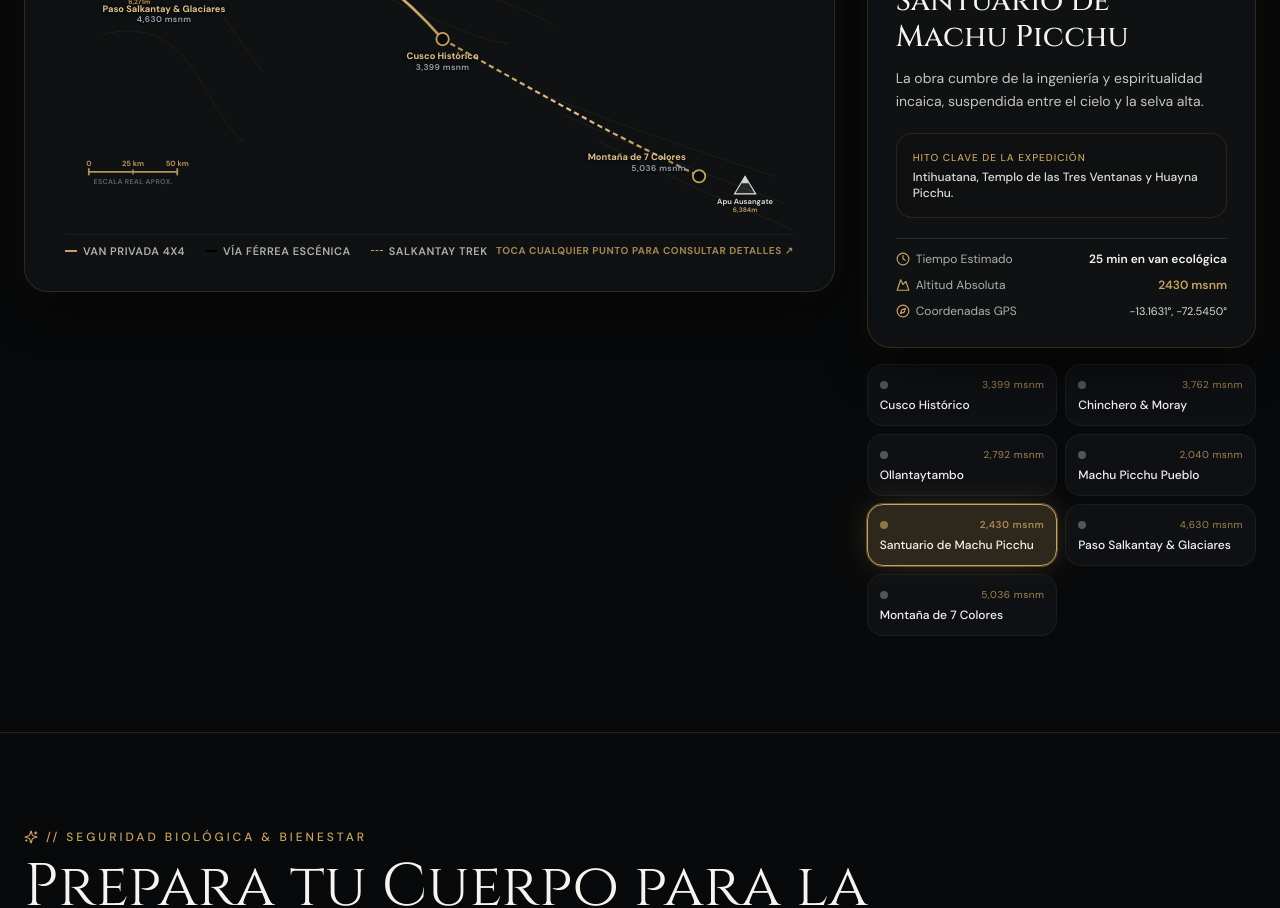
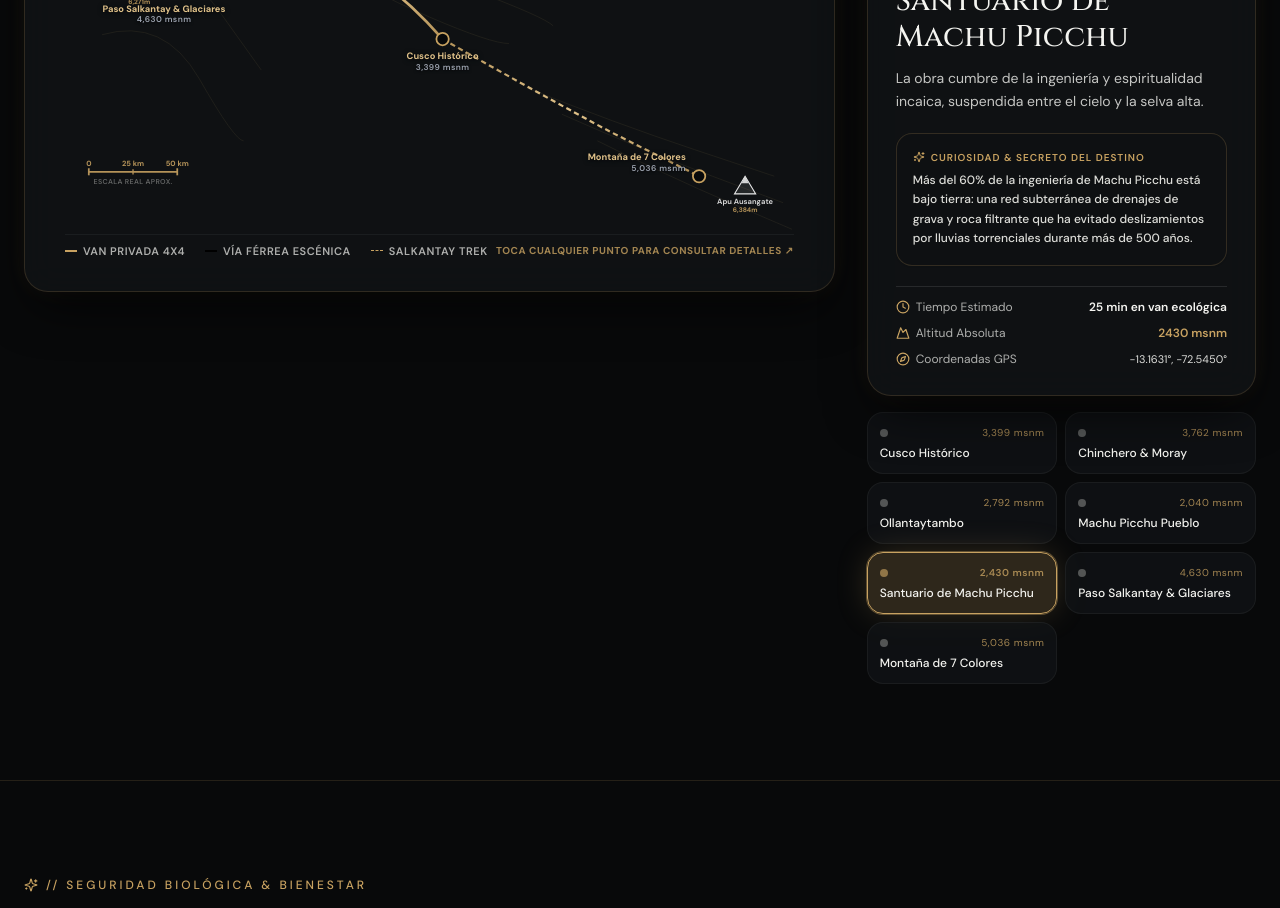
Before and after one commit to MFC224/qorikancha-cusco-luxury-tourism, a Next.js app: page / in a window 1280 px wide. Shown: the part 5500-6408 px from the top of the page. Built offline with nearby package versions, Linux system fonts and the light colour scheme.

Commit message:
feat: replace generic milestone with fascinating destination curiosities and traveler secrets

```diff
--- a/src/components/sections/InteractiveMap.tsx
+++ b/src/components/sections/InteractiveMap.tsx
@@ -616,11 +616,12 @@ export default function InteractiveMap() {
                   {activeWaypoint.description}
                 </p>
 
-                <div className="p-4 rounded-2xl bg-obsidian-light/60 border border-gold/15 mb-5">
-                  <span className="text-[10px] font-sans font-medium text-gold tracking-widest uppercase block mb-1">
-                    HITO CLAVE DE LA EXPEDICIÓN
+                <div className="p-4 rounded-2xl bg-obsidian-light/60 border border-gold/20 mb-5 shadow-sm">
+                  <span className="text-[10px] font-sans font-semibold text-gold tracking-widest uppercase flex items-center gap-1.5 mb-1.5">
+                    <Sparkles className="w-3 h-3 text-gold" />
+                    Curiosidad & Secreto del Destino
                   </span>
-                  <p className="text-xs text-mist/90 font-medium">
+                  <p className="text-xs text-mist/90 font-medium leading-relaxed font-sans">
                     {activeWaypoint.highlight}
                   </p>
                 </div>
--- a/src/data/cuscoConfig.ts
+++ b/src/data/cuscoConfig.ts
@@ -621,7 +621,7 @@ export const cuscoConfig: CuscoMasterConfig = {
       estimatedTransitTime: 'Punto de Partida',
       travelMode: 'Van Privada 4x4',
       description: 'Capital del Tahuantinsuyo y joya arquitectónica donde los muros incas sostienen palacios coloniales.',
-      highlight: 'Templo del Sol (Qorikancha) y aclimatación inicial.',
+      highlight: 'El plano original incaico fue trazado con la forma sagrada de un puma: Sacsayhuamán era la cabeza y el Qorikancha el vientre. Sus muros megalíticos no usan cemento y absorben sismos sin colapsar.',
       image: '/images/hero-cusco.webp',
       coordinates: { lat: -13.5319, lng: -71.9675 },
     },
@@ -634,7 +634,7 @@ export const cuscoConfig: CuscoMasterConfig = {
       estimatedTransitTime: '45 min desde Cusco',
       travelMode: 'Van Privada 4x4',
       description: 'Cuna del arte textil de alpaca fina y los gigantescos anfiteatros concéntricos de aclimatación de semillas incas.',
-      highlight: 'Tintes naturales ancestrales y laboratorio agrícola de altura.',
+      highlight: 'Entre la terraza superior y la más profunda de Moray (15 metros) hay hasta 15°C de diferencia térmica. Este microclima escalonado permitió a los botánicos incas aclimatar más de 250 especies vegetales.',
       image: '/images/valle-sagrado.webp',
       coordinates: { lat: -13.4167, lng: -72.0500 },
     },
@@ -647,7 +647,7 @@ export const cuscoConfig: CuscoMasterConfig = {
       estimatedTransitTime: '1h 15min desde Chinchero',
       travelMode: 'Vía Férrea Escénica',
       description: 'La última ciudad inca viviente. Calles empedradas con canales de agua cristalina y la colosal fortaleza del sol.',
-      highlight: 'Embarque en el tren de lujo hacia el cañón del Vilcanota.',
+      highlight: 'Es la única ciudad inca aún habitada en su trazado original. Los bloques de granito rosa del Templo del Sol (de hasta 50 toneladas) fueron trasladados desde canteras al otro lado del río Vilcanota.',
       image: '/images/bento-tren.webp',
       coordinates: { lat: -13.2583, lng: -72.2639 },
     },
@@ -660,7 +660,7 @@ export const cuscoConfig: CuscoMasterConfig = {
       estimatedTransitTime: '1h 30min en tren panorámico',
       travelMode: 'Vía Férrea Escénica',
       description: 'Enclave subtropical entre imponentes farallones de roca granítica y aguas termales medicinales.',
-      highlight: 'Santuario ecológico y descanso antes del ascenso a la ciudadela.',
+      highlight: 'Ubicado a 2,040 msnm en ceja de selva, este microclima alberga más de 300 especies de orquídeas nativas y es el refugio del oso de anteojos y el gallito de las rocas, el ave nacional del Perú.',
       image: '/images/camino-inca.webp',
       coordinates: { lat: -13.1547, lng: -72.5253 },
     },
@@ -673,7 +673,7 @@ export const cuscoConfig: CuscoMasterConfig = {
       estimatedTransitTime: '25 min en van ecológica',
       travelMode: 'Trek / Caminata',
       description: 'La obra cumbre de la ingeniería y espiritualidad incaica, suspendida entre el cielo y la selva alta.',
-      highlight: 'Intihuatana, Templo de las Tres Ventanas y Huayna Picchu.',
+      highlight: 'Más del 60% de la ingeniería de Machu Picchu está bajo tierra: una red subterránea de drenajes de grava y roca filtrante que ha evitado deslizamientos por lluvias torrenciales durante más de 500 años.',
       image: '/images/machu-picchu-sunrise.webp',
       coordinates: { lat: -13.1631, lng: -72.5450 },
     },
@@ -686,7 +686,7 @@ export const cuscoConfig: CuscoMasterConfig = {
       estimatedTransitTime: 'Travesía de 2 días de marcha',
       travelMode: 'Trek / Caminata',
       description: 'El guardián sagrado (Apu). Macizo nevado de 6,271 metros donde la nieve eterna toca el cielo andino.',
-      highlight: 'Vista del glaciar colgante y ofrenda tradicional de pago a la Pachamama.',
+      highlight: 'El Apu Salkantay ("Montaña Salvaje") es venerado como el señor del agua y la fertilidad. En el abra a 4,630m, los viajeros erigen apachetas (hitos de piedra) como ofrenda de respeto a la Pachamama.',
       image: '/images/salkantay-domes.webp',
       coordinates: { lat: -13.3333, lng: -72.5667 },
     },
@@ -699,7 +699,7 @@ export const cuscoConfig: CuscoMasterConfig = {
       estimatedTransitTime: '3h van privada + 1.5h caminata',
       travelMode: 'Trek / Caminata',
       description: 'La cumbre mineral más icónica de la cordillera del Vilcanota, custodiada por el sagrado Apu Ausangate.',
-      highlight: 'Mirador panorámico a 5,036 msnm y vista al Valle Rojo.',
+      highlight: 'Sus franjas polícromas son sedimentos marinos y minerales de 65 millones de años: el turquesa se debe al clorito, el dorado al azufre, el rojo al hierro oxidado y el púrpura a la arcilla marina.',
       image: '/images/vinicunca.webp',
       coordinates: { lat: -13.8694, lng: -71.3031 },
     },
```
